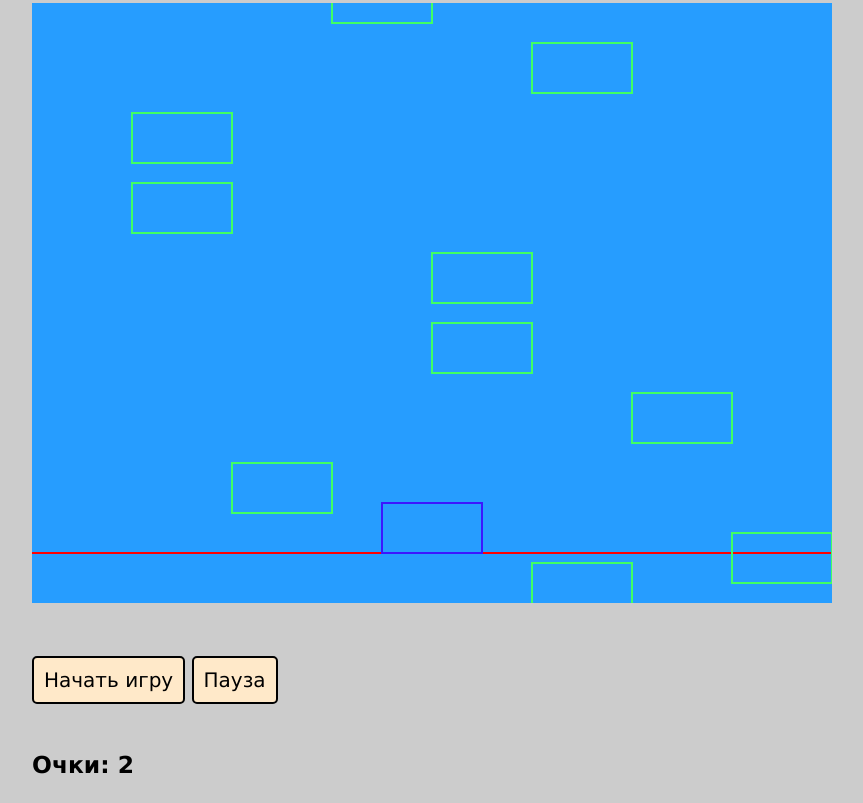
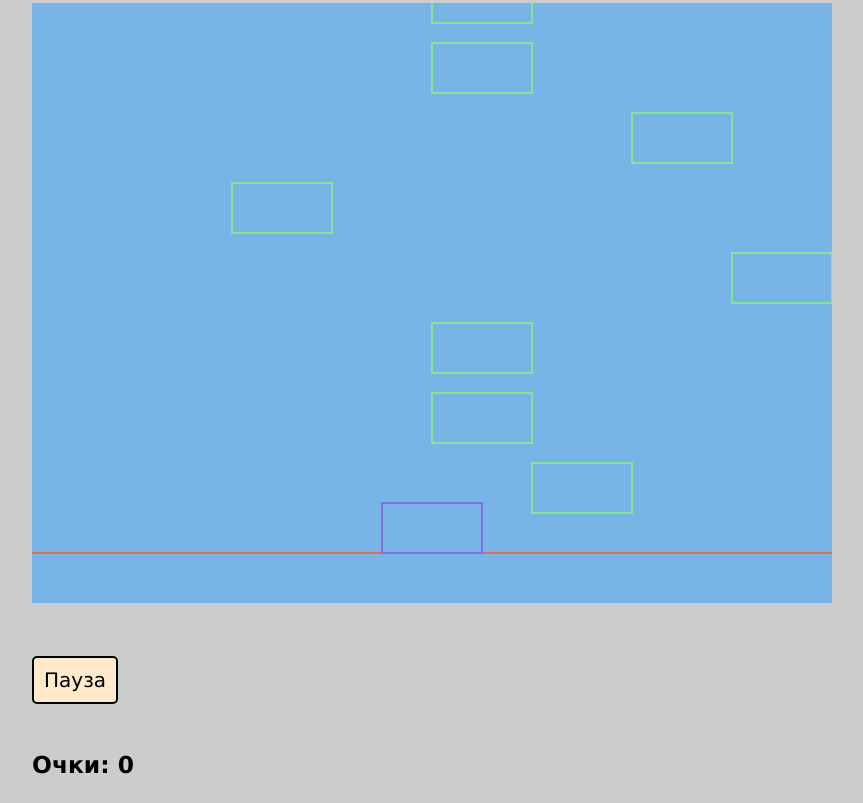
Before and after one commit to maxim218/Children_game_JS, a plain HTML site: page index.html in a window 1280 px wide. Both pictures are taken after a click on the button "Пауза". Shown: the part 82-885 px from the top of the page, without its empty margins (18-881 px from the left). Drawn offline with Linux system fonts and the light colour scheme.

Commit message:
Pause OK

```diff
--- a/code.js
+++ b/code.js
@@ -2,7 +2,6 @@
 
 window.onload = function () {
     // get elements from html page
-    let startBtn = document.getElementById("startBtn");
     let pauseBtn = document.getElementById("pauseBtn");
     let can = document.getElementById("can");
     let scoreLabel = document.getElementById("scoreLabel");
@@ -161,13 +160,29 @@
         }
     }
 
+    // pause variable
+    let pause = false;
+
+    // pause btn click
+    pauseBtn.onclick = function() {
+        pause = !pause;
+        if(pause === true) {
+            can.style.opacity = 0.5;
+        }
+        if(pause === false) {
+            can.style.opacity = 1.0;
+        }
+    };
+
     // repeating function
     let timeWorker = setInterval(function() {
+        if(pause === false) {
             moveHero();
             drawFon();
             drawLine(0, 550, 800, 550);
             drawHero();
             moveAndDrawAllEnemies();
             controlHitTest();
+        }
     }, 50);
 };
--- a/index.html
+++ b/index.html
@@ -38,7 +38,6 @@
 <br>
 <br>
 
-<button id = "startBtn" class = "buttonClass">Начать игру</button>
 <button id = "pauseBtn" class = "buttonClass">Пауза</button>
 
 <br>
```
Lines whose indentation alone changed are shown as unchanged.
